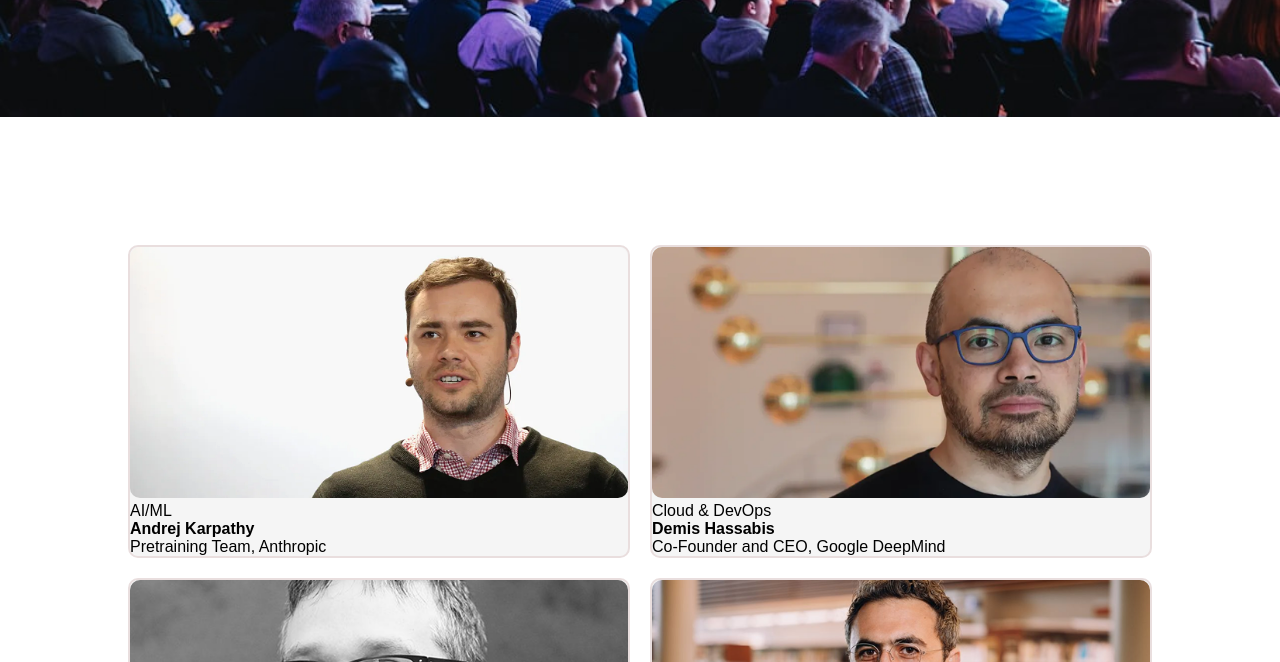
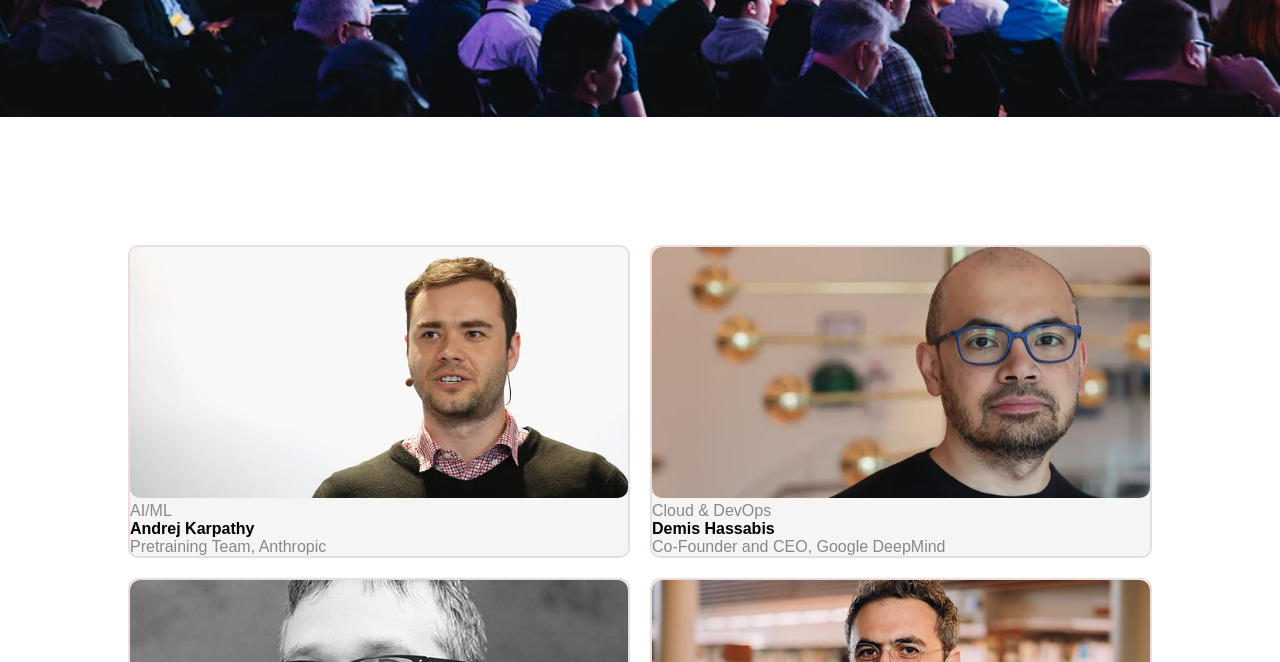
Before and after one commit to mohammadtanim0/Dev_conf_2026, a plain HTML site: page index.html in a window 1280 px wide. Shown: the part 290-952 px from the top of the page. Drawn offline with Linux system fonts and the light colour scheme.

Commit message:
second last update

```diff
--- a/style.css
+++ b/style.css
@@ -73,6 +73,12 @@ nav {
     text-align: left;
 }
 
+.speaker-card p{
+    color: #888;
+}
+.category{
+    color:#2f66ff
+}
 /*----------------------------------- prising part */
 * {
     margin: 0;
@@ -213,9 +219,8 @@ nav {
 }
 
 
-@media(max-width:992px) {
-
-     .heading h1 {
+@media(max-width:800px) {
+    .heading h1 {
         font-size: 40px;
     }
 }
```
Also changed, not shown: index.html (+3 -3 lines), prompt.txt (added).
